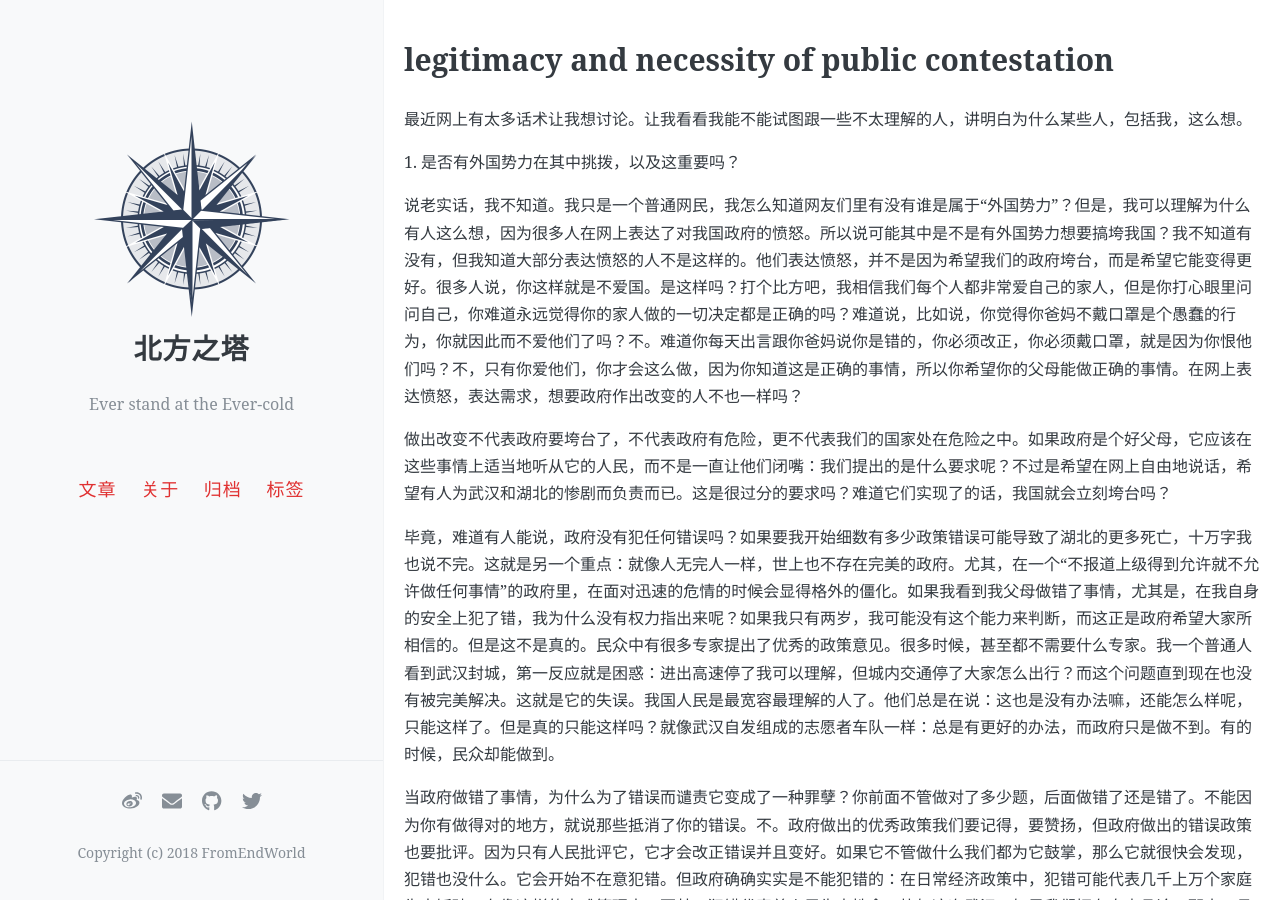
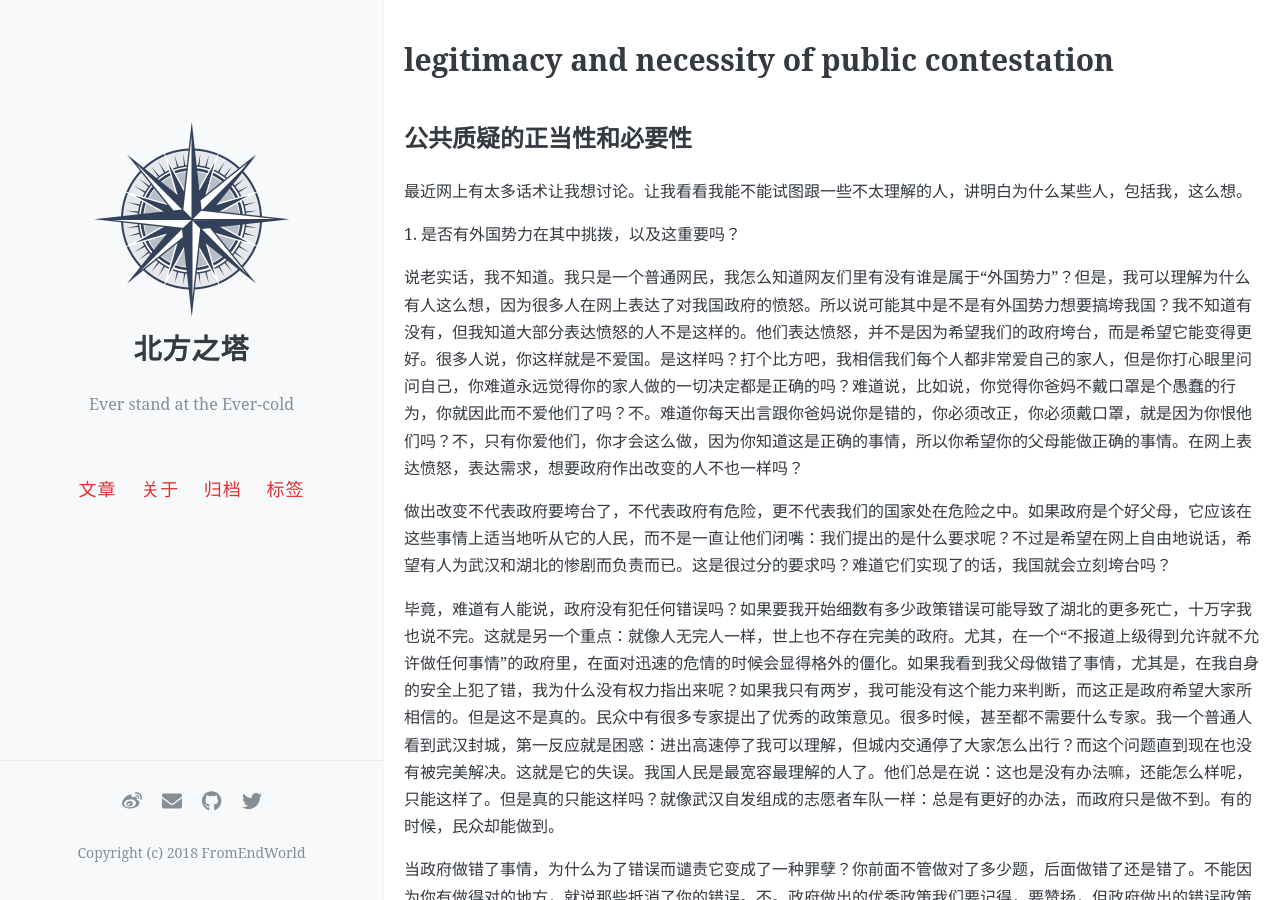
Before and after one commit to FromEndWorld/endworld, a Jekyll site: the page built from azi.md, in a window 1280 px wide and 900 px high. Built offline with Jekyll 4.4.1, drawn with Linux system fonts in a browser that asks for light colours; comment, search, counter and statistics services are not loaded.

Commit message:
Update azi.md

```diff
--- a/azi.md
+++ b/azi.md
@@ -1,8 +1,9 @@
 ---
 layout: page
 title: legitimacy and necessity of public contestation
-permalink: /azi-article/
+permalink: /azi-public-contestation/
 ---
+## 公共质疑的正当性和必要性
 
 最近网上有太多话术让我想讨论。让我看看我能不能试图跟一些不太理解的人，讲明白为什么某些人，包括我，这么想。
 
```
